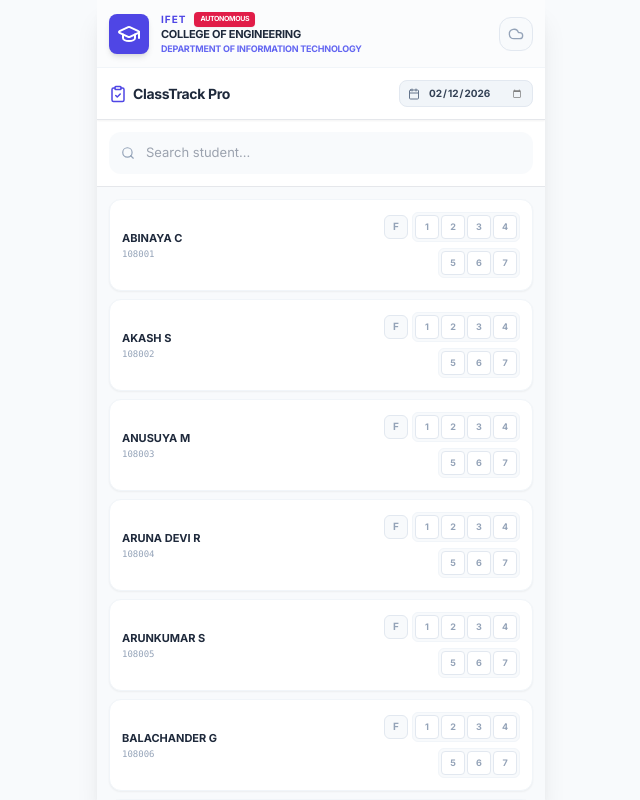
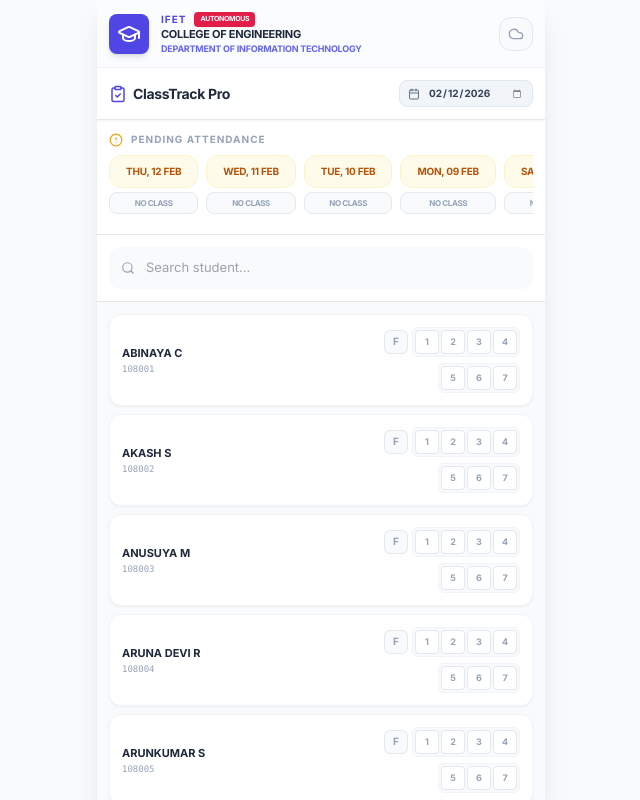
Before and after one commit to mak2275/Attendance-, a React (Vite) app: page /#/ in a window 1280 px wide. Shown: the whole page, without its empty margins (319-959 px from the left). Built offline with nearby package versions, Linux system fonts and the light colour scheme.

Commit message:
Peding Attendance option added

```diff
--- a/pages/Dashboard.tsx
+++ b/pages/Dashboard.tsx
@@ -17,7 +17,9 @@ import {
   Share2,
   Key,
   GraduationCap,
-  FileText
+  FileText,
+  AlertCircle,
+  Clock
 } from 'lucide-react';
 
 interface DashboardProps {
@@ -49,6 +51,30 @@ const Dashboard: React.FC<DashboardProps> = ({ students, existingRecords, onSave
       setAttendance({ hours: {} });
     }
   }, [selectedDate, existingRecords]);
+
+  // Logic to find pending dates (last 14 days, excluding Sundays and already marked dates)
+  const pendingDates = useMemo(() => {
+    const dates = [];
+    const today = new Date();
+    for (let i = 0; i < 14; i++) {
+      const d = new Date();
+      d.setDate(today.getDate() - i);
+      const dateStr = d.toISOString().split('T')[0];
+
+      // Skip Sundays (0 is Sunday)
+      if (d.getDay() === 0) continue;
+
+      // If not marked, add to pending
+      if (!existingRecords[dateStr]) {
+        dates.push({
+          dateStr,
+          isSaturday: d.getDay() === 6,
+          label: d.toLocaleDateString('en-GB', { weekday: 'short', day: '2-digit', month: 'short' })
+        });
+      }
+    }
+    return dates;
+  }, [existingRecords]);
 
   const handlePullSync = async (code: string, notify = true) => {
     if (!code) return;
@@ -105,7 +131,7 @@ const Dashboard: React.FC<DashboardProps> = ({ students, existingRecords, onSave
       const updatedHours = { ...prev.hours };
       if (newHours.length === 0) delete updatedHours[studentId];
       else updatedHours[studentId] = newHours;
-      return { hours: updatedHours };
+      return { ...prev, hours: updatedHours, isNoClass: false };
     });
   };
 
@@ -118,8 +144,15 @@ const Dashboard: React.FC<DashboardProps> = ({ students, existingRecords, onSave
       if (isFull) delete updatedHours[studentId];
       else updatedHours[studentId] = [...ALL_HOURS];
 
-      return { hours: updatedHours };
+      return { ...prev, hours: updatedHours, isNoClass: false };
     });
+  };
+
+  const markAsNoClass = (dateStr: string) => {
+    onSave(dateStr, { hours: {}, isNoClass: true });
+    setToastMessage('Marked as No Class');
+    setShowToast(true);
+    setTimeout(() => setShowToast(false), 2000);
   };
 
   const formatDateForDisplay = (dateStr: string) => {
@@ -128,6 +161,7 @@ const Dashboard: React.FC<DashboardProps> = ({ students, existingRecords, onSave
   };
 
   const reportData = useMemo(() => {
+    if (attendance.isNoClass) return null;
     const absenteesIds = Object.keys(attendance.hours);
     const fullDayAbsentees = students.filter(s => (attendance.hours[s.id]?.length === 7));
 
@@ -145,13 +179,17 @@ const Dashboard: React.FC<DashboardProps> = ({ students, existingRecords, onSave
   }, [students, attendance]);
 
   const reportText = useMemo(() => {
-    const { fullDayAbsentees, fnAbsentees, anAbsentees, totalCount } = reportData;
     const displayDate = formatDateForDisplay(selectedDate);
 
-    if (totalCount === 0) {
+    if (attendance.isNoClass) {
+      return `Date: ${displayDate}\n\nNo Class / Holiday`;
+    }
+
+    if (!reportData || reportData.totalCount === 0) {
       return `Date: ${displayDate}\n\nAll present`;
     }
 
+    const { fullDayAbsentees, fnAbsentees, anAbsentees, totalCount } = reportData;
     let reportLines = [`Date: ${displayDate}`];
 
     if (fnAbsentees.length > 0) {
@@ -183,7 +221,7 @@ const Dashboard: React.FC<DashboardProps> = ({ students, existingRecords, onSave
     reportLines.push(`\nTotal Absent: ${totalCount}`);
 
     return reportLines.join('\n');
-  }, [reportData, selectedDate]);
+  }, [reportData, selectedDate, attendance]);
 
   const handleCopy = () => {
     navigator.clipboard.writeText(reportText).then(() => {
@@ -203,7 +241,7 @@ const Dashboard: React.FC<DashboardProps> = ({ students, existingRecords, onSave
 
   return (
     <div className="flex flex-col h-screen overflow-hidden">
-      {/* Header with Department Info */}
+      {/* Header */}
       <header className="bg-white shadow-sm border-b shrink-0 z-30">
         <div className="p-3 flex flex-col border-b border-slate-100 bg-slate-50/50">
           <div className="flex items-center justify-between w-full">
@@ -248,8 +286,37 @@ const Dashboard: React.FC<DashboardProps> = ({ students, existingRecords, onSave
         </div>
       </header>
 
-      {/* Main List */}
+      {/* Main List & Content */}
       <div className="flex-1 overflow-y-auto bg-slate-50">
+
+        {/* Pending Dates Section */}
+        {pendingDates.length > 0 && (
+          <div className="bg-white border-b p-3">
+            <div className="flex items-center gap-2 mb-2">
+              <AlertCircle size={14} className="text-amber-500" />
+              <h4 className="text-[10px] font-black text-slate-400 uppercase tracking-widest">Pending Attendance</h4>
+            </div>
+            <div className="flex gap-2 overflow-x-auto pb-2 scrollbar-hide">
+              {pendingDates.map(pd => (
+                <div key={pd.dateStr} className="flex flex-col gap-1 shrink-0">
+                  <button
+                    onClick={() => setSelectedDate(pd.dateStr)}
+                    className="px-4 py-2 bg-amber-50 border border-amber-100 text-amber-700 rounded-xl text-[10px] font-black uppercase tracking-tight whitespace-nowrap active:scale-95 transition-all"
+                  >
+                    {pd.label}
+                  </button>
+                  <button
+                    onClick={() => markAsNoClass(pd.dateStr)}
+                    className="px-2 py-1 bg-slate-50 border border-slate-200 text-slate-400 rounded-lg text-[8px] font-bold uppercase tracking-tighter hover:bg-slate-100 transition-colors"
+                  >
+                    No Class
+                  </button>
+                </div>
+              ))}
+            </div>
+          </div>
+        )}
+
         <div className="sticky top-0 p-3 bg-white/90 backdrop-blur-md border-b z-20">
           <div className="relative">
             <Search className="absolute left-3 top-1/2 -translate-y-1/2 text-slate-400" size={14} />
@@ -264,7 +331,24 @@ const Dashboard: React.FC<DashboardProps> = ({ students, existingRecords, onSave
         </div>
 
         <div className="p-3 space-y-2">
-          {filteredStudents.map(student => {
+          {attendance.isNoClass ? (
+            <div className="p-10 text-center space-y-4">
+              <div className="w-16 h-16 bg-slate-100 rounded-full flex items-center justify-center text-slate-400 mx-auto">
+                <Clock size={32} />
+              </div>
+              <div>
+                <h3 className="text-slate-800 font-black text-sm uppercase tracking-tight">Marked as No Class</h3>
+                <p className="text-slate-400 text-[10px] font-medium mt-1">Attendance records are hidden for holidays or no-class days.</p>
+              </div>
+              <button
+                onClick={() => setAttendance({ hours: {}, isNoClass: false })}
+                className="px-6 py-2 bg-indigo-600 text-white rounded-xl text-[10px] font-black uppercase tracking-widest shadow-lg shadow-indigo-100"
+              >
+                Mark Attendance Instead
+              </button>
+            </div>
+          ) : (
+            filteredStudents.map(student => {
               const studentHours = attendance.hours[student.id] || [];
               const isFullDay = studentHours.length === 7;
               return (
@@ -276,7 +360,6 @@ const Dashboard: React.FC<DashboardProps> = ({ students, existingRecords, onSave
                     </div>
 
                     <div className="flex flex-col gap-1.5 shrink-0 items-end">
-                    {/* Attendance Buttons 2-Row Layout */}
                       <div className="flex items-center gap-1">
                         <button
                           onClick={() => toggleFullDay(student.id)}
@@ -311,7 +394,8 @@ const Dashboard: React.FC<DashboardProps> = ({ students, existingRecords, onSave
                   </div>
                 </div>
               );
-          })}
+            })
+          )}
 
           {/* Report Preview */}
           <div className="mt-8 mb-10">
--- a/types.ts
+++ b/types.ts
@@ -8,6 +8,7 @@ export interface Student {
 export interface SessionAttendance {
   // studentId -> array of missed hour numbers (1, 2, 3, 4, 5, 6, 7)
   hours: Record<string, number[]>;
+  isNoClass?: boolean;
 }
 
 export interface ClassroomData {
```
Lines whose indentation alone changed are shown as unchanged.
